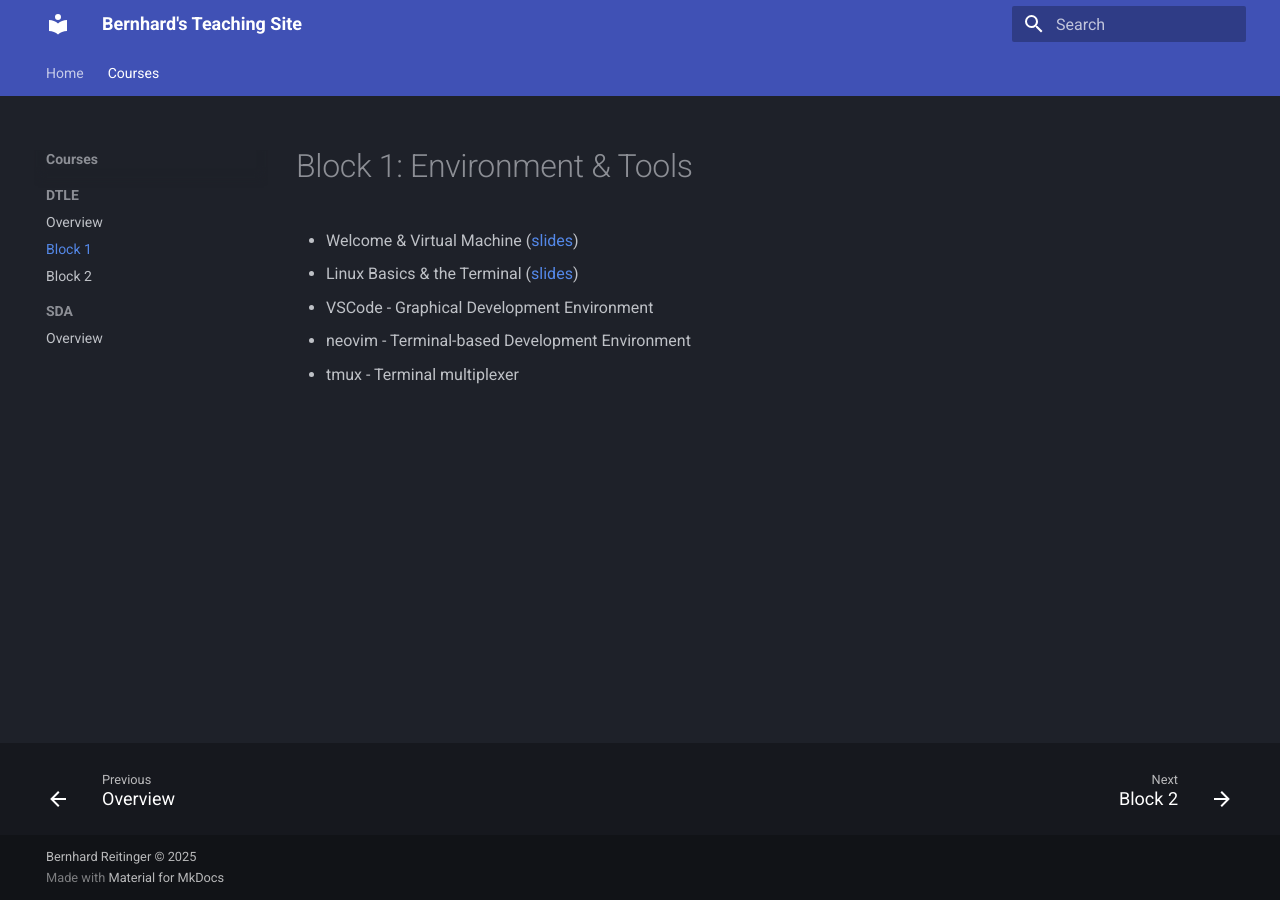
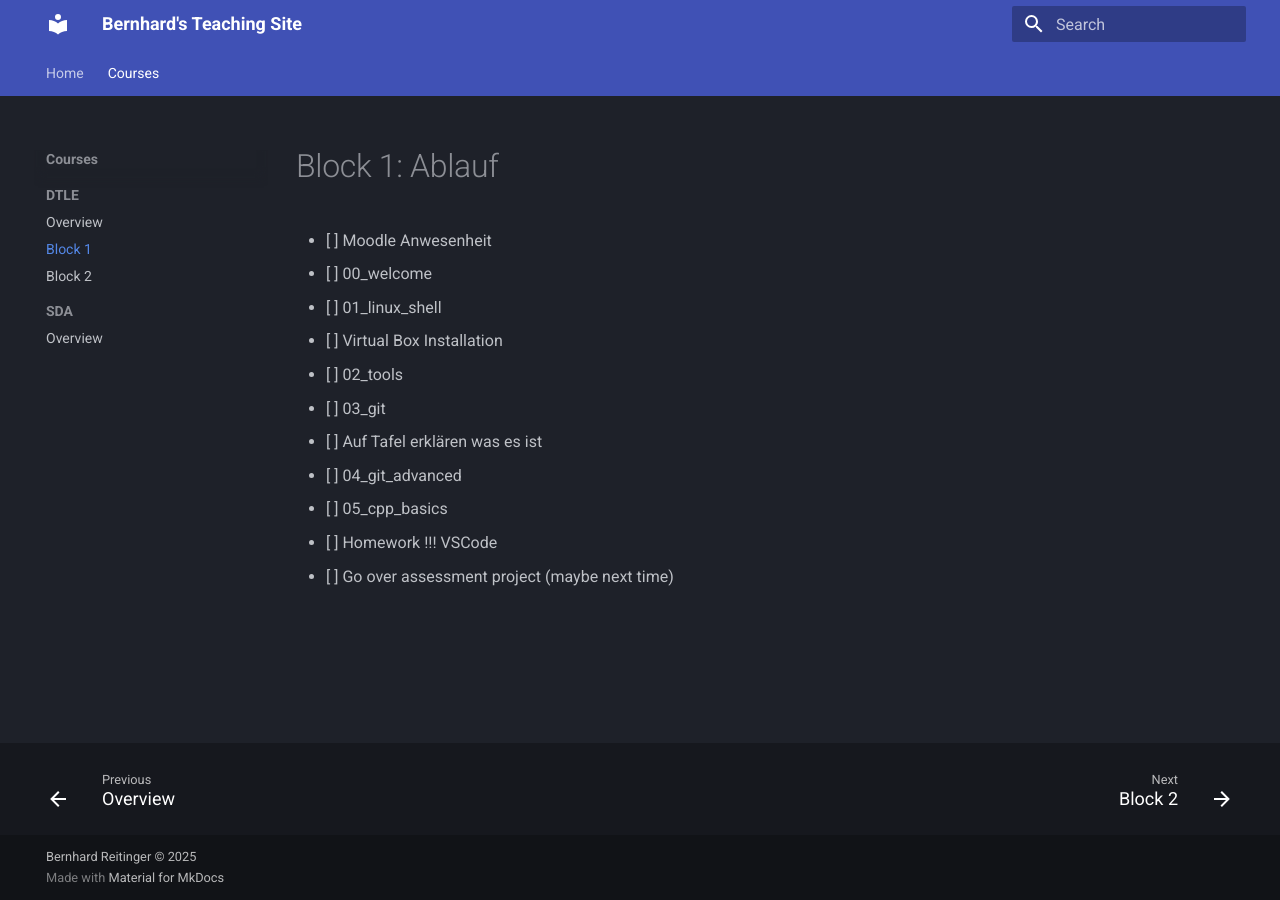
Before and after one commit to breiting/teaching, an MkDocs documentation site: the page built from docs/courses/dtle/block_1.md, in a window 1280 px wide. Built offline with MkDocs 1.6.1 and Material for MkDocs 9.7.7, drawn with Linux system fonts in a browser that asks for light colours.

Commit message:
update block 1

```diff
--- a/docs/courses/dtle/block_1.md
+++ b/docs/courses/dtle/block_1.md
@@ -1,7 +1,13 @@
-# Block 1: Environment & Tools
+# Block 1: Ablauf
 
-- Welcome & Virtual Machine ([slides](slides/00_welcome.md))
-- Linux Basics & the Terminal ([slides](slides/01_linux_shell.md))
-- VSCode - Graphical Development Environment
-- neovim - Terminal-based Development Environment
-- tmux - Terminal multiplexer
+- [ ] Moodle Anwesenheit
+- [ ] 00_welcome
+- [ ] 01_linux_shell
+  - [ ] Virtual Box Installation
+- [ ] 02_tools
+- [ ] 03_git
+  - [ ] Auf Tafel erklären was es ist
+- [ ] 04_git_advanced
+- [ ] 05_cpp_basics
+- [ ] Homework !!! VSCode
+- [ ] Go over assessment project (maybe next time)
```
